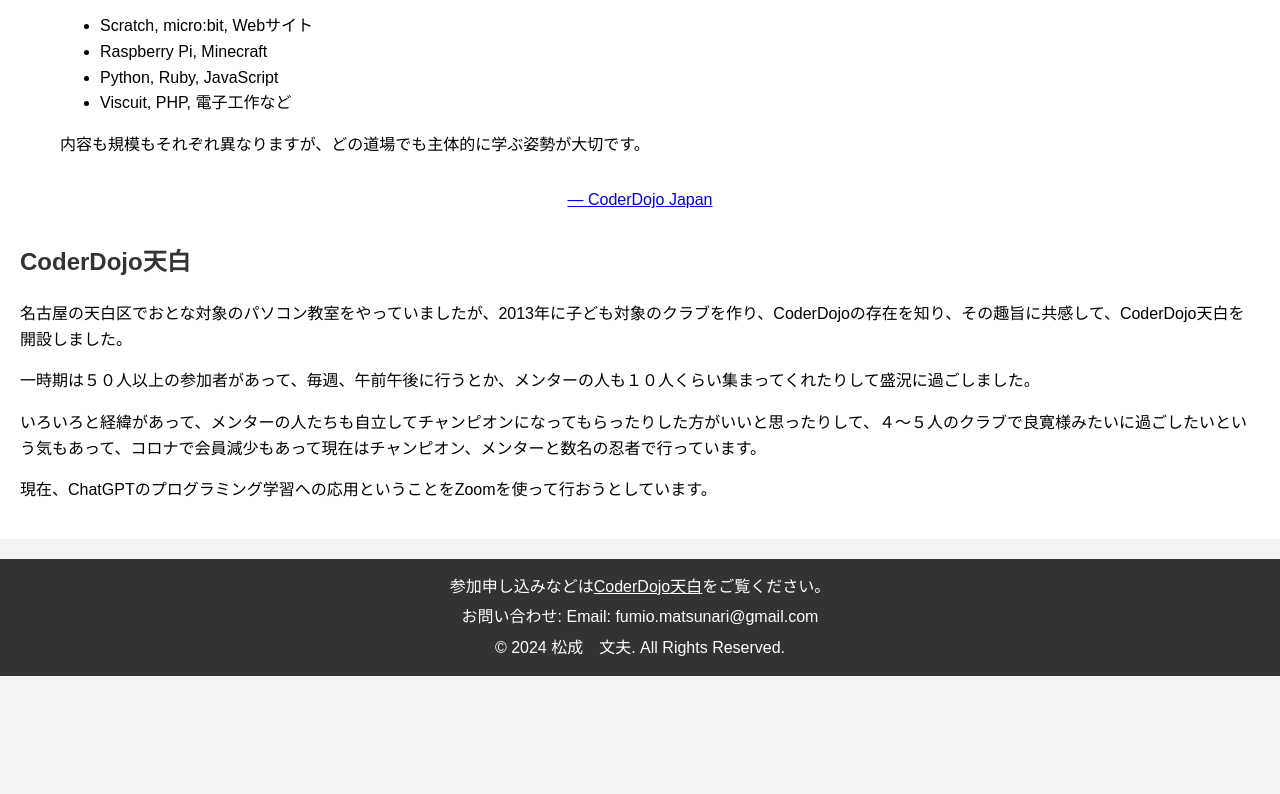
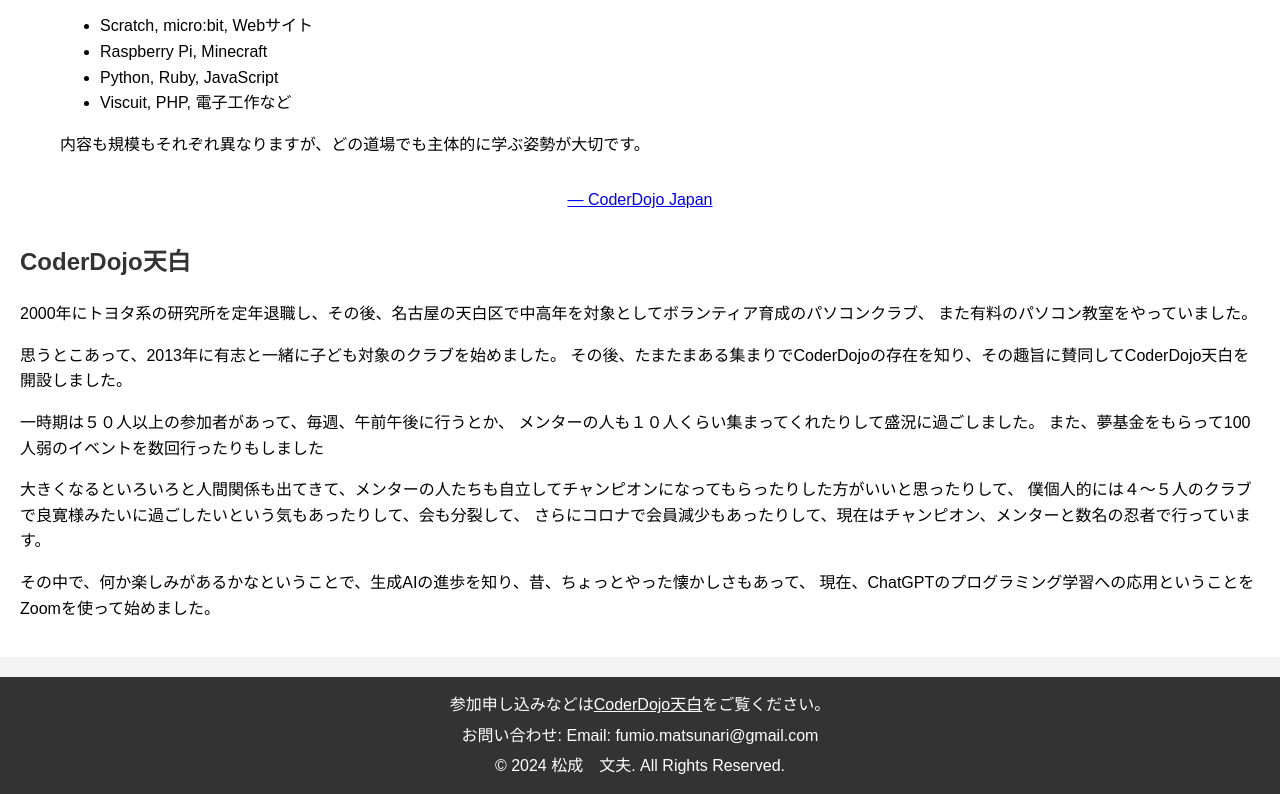
Before and after one commit to fumioMatsunari/matsunari.github.io, a plain HTML site: page index.html in a window 1280 px wide. Shown: the part 1091-1885 px from the top of the page. Before the commit the page ends 1767 px from the top, so only its background shows below. Drawn offline with Linux system fonts and the light colour scheme.

Commit message:
20240825

```diff
--- a/index.html
+++ b/index.html
@@ -60,10 +60,18 @@
 
         <section id="services">
             <h2>CoderDojo天白</h2>
-            <p>名古屋の天白区でおとな対象のパソコン教室をやっていましたが、2013年に子ども対象のクラブを作り、CoderDojoの存在を知り、その趣旨に共感して、CoderDojo天白を開設しました。</p>
-            <p>一時期は５０人以上の参加者があって、毎週、午前午後に行うとか、メンターの人も１０人くらい集まってくれたりして盛況に過ごしました。</p>
-            <p>いろいろと経緯があって、メンターの人たちも自立してチャンピオンになってもらったりした方がいいと思ったりして、４～５人のクラブで良寛様みたいに過ごしたいという気もあって、コロナで会員減少もあって現在はチャンピオン、メンターと数名の忍者で行っています。</p>
-            <p>現在、ChatGPTのプログラミング学習への応用ということをZoomを使って行おうとしています。</p>
+            <p>2000年にトヨタ系の研究所を定年退職し、その後、名古屋の天白区で中高年を対象としてボランティア育成のパソコンクラブ、
+                また有料のパソコン教室をやっていました。</p>
+            <p>思うとこあって、2013年に有志と一緒に子ども対象のクラブを始めました。
+                その後、たまたまある集まりでCoderDojoの存在を知り、その趣旨に賛同してCoderDojo天白を開設しました。</p>
+            <p>一時期は５０人以上の参加者があって、毎週、午前午後に行うとか、
+                メンターの人も１０人くらい集まってくれたりして盛況に過ごしました。
+                また、夢基金をもらって100人弱のイベントを数回行ったりもしました</p>
+            <p>大きくなるといろいろと人間関係も出てきて、メンターの人たちも自立してチャンピオンになってもらったりした方がいいと思ったりして、
+                僕個人的には４～５人のクラブで良寛様みたいに過ごしたいという気もあったりして、会も分裂して、
+                さらにコロナで会員減少もあったりして、現在はチャンピオン、メンターと数名の忍者で行っています。</p>
+            <p>その中で、何か楽しみがあるかなということで、生成AIの進歩を知り、昔、ちょっとやった懐かしさもあって、
+                現在、ChatGPTのプログラミング学習への応用ということをZoomを使って始めました。</p>
         </section>
     </main>
     <footer>
```
